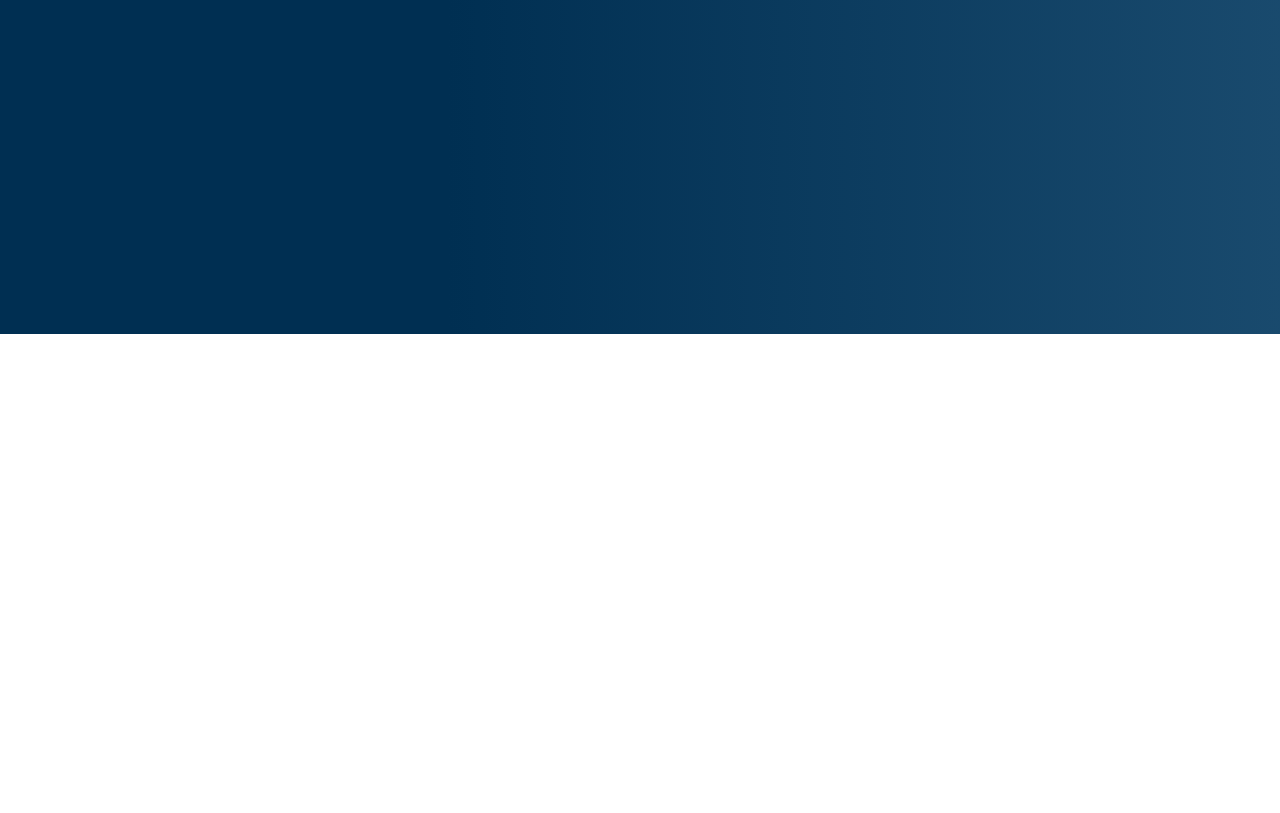
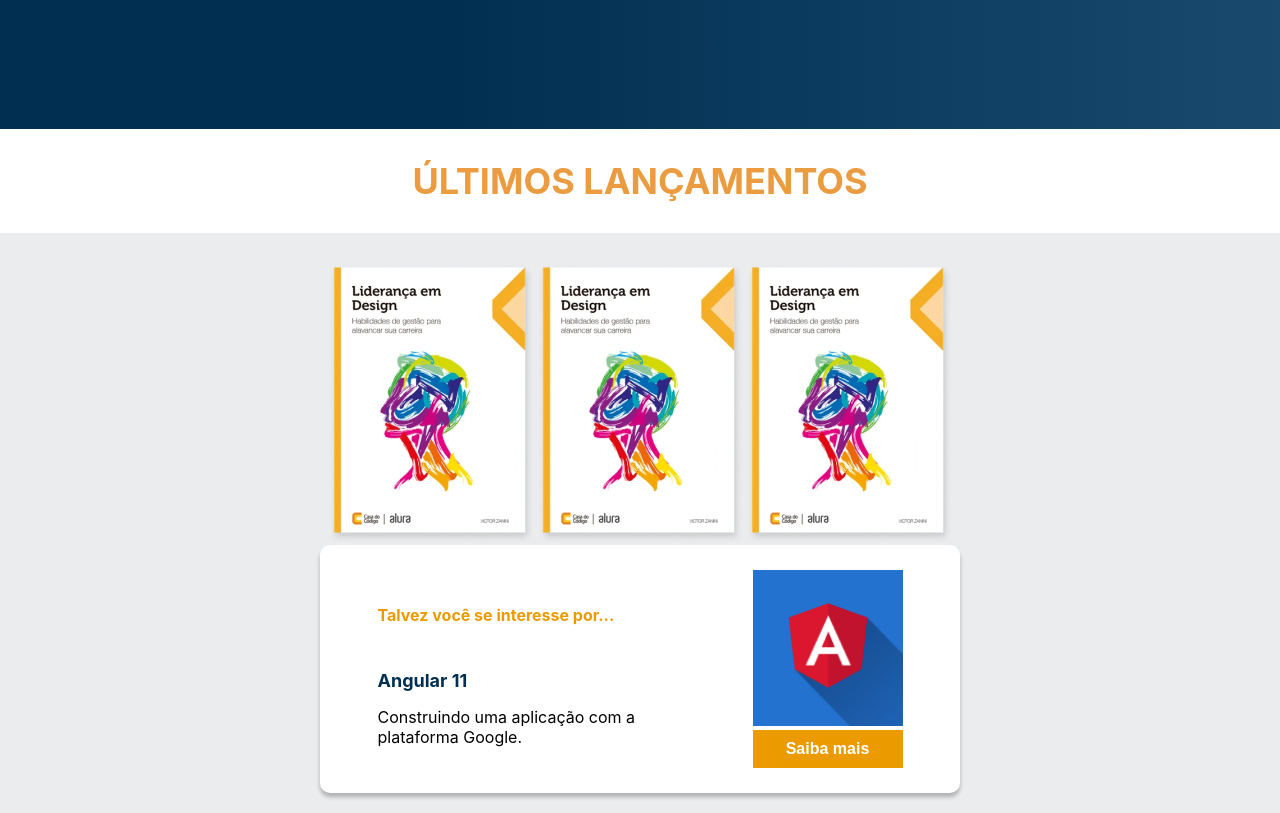
Before and after one commit to cabralzgrv/alura-books2, a React (Create React App) app: page / in a window 1280 px wide. Shown: the part 466-1279 px from the top of the page. Before the commit the page ends 800 px from the top, so only its background shows below. Built offline with nearby package versions, Linux system fonts and the light colour scheme.

Commit message:
Last commit

```diff
--- a/src/App.jsx
+++ b/src/App.jsx
@@ -1,5 +1,6 @@
 import Header from './componentes/Header';
 import SearchBar from './componentes/Search';
+import UltimosLancamentos from './componentes/UltimosLancamentos';
 import styled from 'styled-components';
 
 const AppContainer = styled.div`
@@ -13,6 +14,7 @@
     <AppContainer>
       <Header/>
       <SearchBar/>
+      <UltimosLancamentos/>
     </AppContainer>
   );
 }
--- /dev/null
+++ b/src/componentes/CardRecomenda/index.jsx
@@ -0,0 +1,63 @@
+import styled from "styled-components"
+import { Titulo } from "../Titulo"
+
+const Card = styled.div`
+    align-items: center;
+    background-color: #FFF;
+    box-shadow: 0px 4px 4px rgba(0, 0, 0, 0.25);
+    border-radius: 10px;
+    display: flex;
+    margin: 0 auto;
+    max-width: 600px;
+    padding: 25px 20px;
+    justify-content: space-around;
+    width: 100%;
+`
+
+const Botao = styled.button`
+    background-color: #EB9B00;
+    color: #FFF;
+    padding: 10px 0px;
+    font-size: 16px;
+    border: none;
+    font-weight: 900;
+    display: block;
+    text-align: center;
+    width: 150px;
+    &:hover {
+        cursor: pointer;
+    }
+`
+
+const Descricao = styled.p`
+    max-width: 300px;
+`
+
+const Subtitulo = styled.h4`
+    color: #002F52;
+    font-size: 18px;
+    font-weight: bold;
+    margin: 15px 0;
+`
+
+const ImgLivro = styled.img`
+    width: 150px;
+`
+
+function CardRecomenda({titulo, subtitulo, descricao, img}) {
+    return (
+        <Card>
+            <div>
+                <Titulo tamanhoFonte="16px" cor="#EB9B00" alinhamento="left">{titulo}</Titulo>
+                <Subtitulo>{subtitulo}</Subtitulo>
+                <Descricao>{descricao}</Descricao>
+            </div>
+            <div>
+                <ImgLivro src={img}/>
+                <Botao>Saiba mais</Botao>
+            </div>
+        </Card>
+    )
+}
+
+export default CardRecomenda
--- a/src/componentes/Logo/index.jsx
+++ b/src/componentes/Logo/index.jsx
@@ -3,12 +3,11 @@
 
 const LogoContainer = styled.div`
   display: flex;
-  align-items: center;
   font-size: 3rem;
 `
 
 const Image = styled.img`
-  margin-right: 16px;
+  margin-right: 10px;
 
 `
 
--- a/src/componentes/OpcoesHeader/index.jsx
+++ b/src/componentes/OpcoesHeader/index.jsx
@@ -2,8 +2,6 @@
 
 const Opcoes = styled.ul`
     display: flex;
-    align-items: center;
-    justify-content: center;
 `
 
 const Opcao = styled.li`
--- /dev/null
+++ b/src/componentes/Titulo/index.jsx
@@ -0,0 +1,11 @@
+import styled from "styled-components"
+
+export const Titulo = styled.h2`
+    width: 100%;
+    padding: 30px 0;
+    background-color: #FFF;
+    color: ${props => props.cor || '#000'};
+    font-size: ${props => props.tamanhoFonte || '18px;' };
+    text-align: ${props => props.alinhamento || 'center'};
+    margin: 0;
+`
--- /dev/null
+++ b/src/componentes/UltimosLancamentos/dadosUltimosLancamentos.jsx
@@ -0,0 +1,7 @@
+import livro from '../../images/livro.png'
+
+export const livros = [
+    {nome: 'Liderança em Design', src: livro, id: 1},
+    {nome: 'Cangaceiro JavaScript', src: livro, id: 3},
+    {nome: 'Apache Kafka e Spring Boot', src: livro, id: 4}
+]
--- /dev/null
+++ b/src/componentes/UltimosLancamentos/index.jsx
@@ -0,0 +1,46 @@
+import { livros } from './dadosUltimosLancamentos'
+import { Titulo } from '../Titulo'
+import CardRecomenda from '../CardRecomenda'
+import imagemLivro from '../../images/livro2.png'
+import styled from 'styled-components'
+
+const UltimosLancamentosContainer = styled.section`
+    background-color: #EBECEE;
+    padding-bottom: 20px;
+    display: flex;
+    flex-direction: column;
+`
+
+const NovosLivrosContainer = styled.div`
+    margin-top: 30px;
+    display: flex;
+    width: 100%;
+    justify-content: center;
+    cursor: pointer;
+`
+
+function UltimosLancamentos() {
+    return (
+        <UltimosLancamentosContainer>
+            <Titulo
+                cor={"#EB9B40"}
+                tamanhoFonte={"36px"}
+            >
+                ÚLTIMOS LANÇAMENTOS
+            </Titulo>
+            <NovosLivrosContainer>
+                { livros.map( livro => (
+                    <img src={livro.src} alt="livro"/>
+                ) ) }
+            </NovosLivrosContainer>
+            <CardRecomenda
+                titulo="Talvez você se interesse por..."
+                subtitulo="Angular 11"
+                descricao="Construindo uma aplicação com a plataforma Google."
+                img={imagemLivro}
+            />
+        </UltimosLancamentosContainer>
+    )
+}
+
+export default UltimosLancamentos
```
